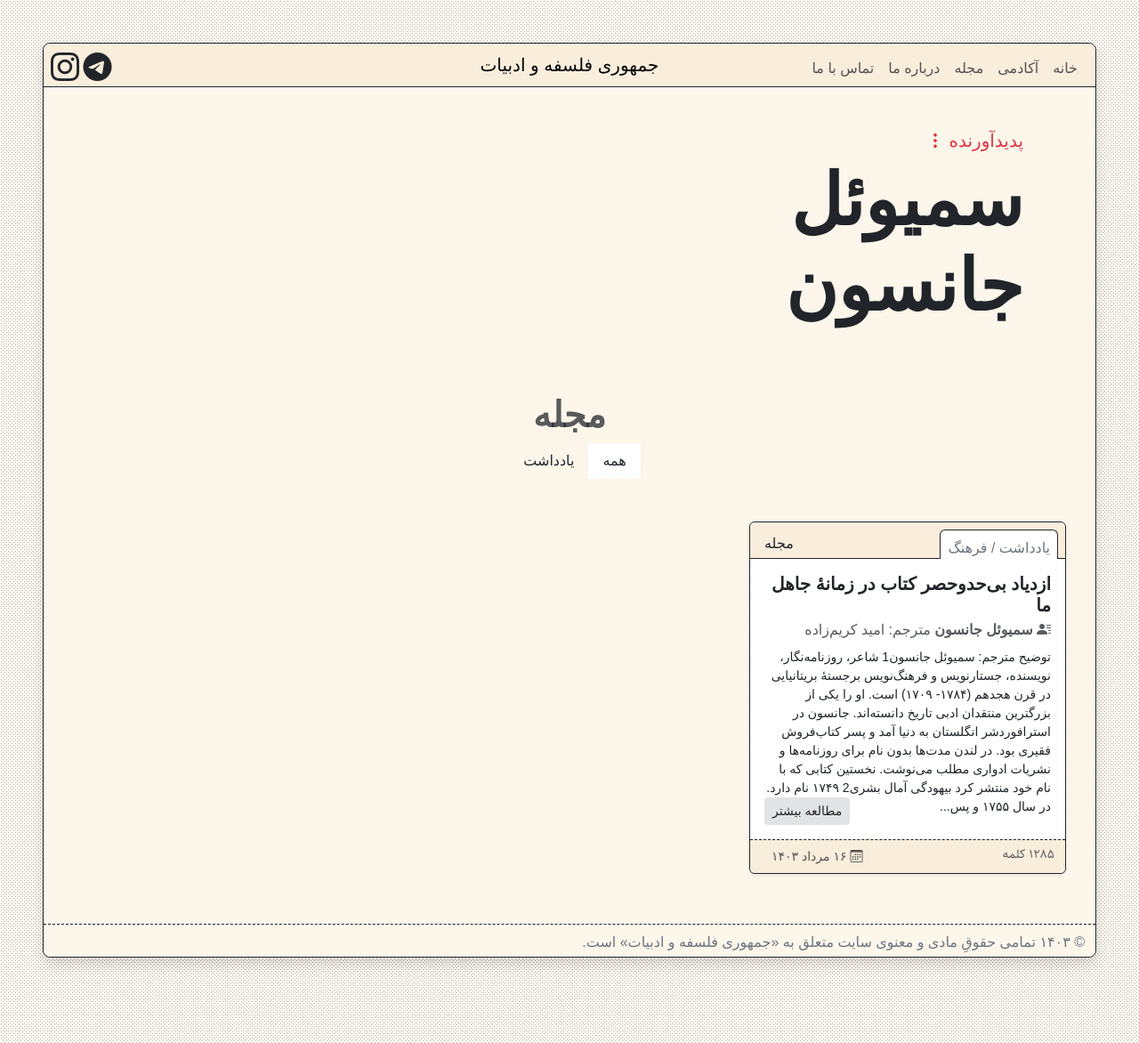
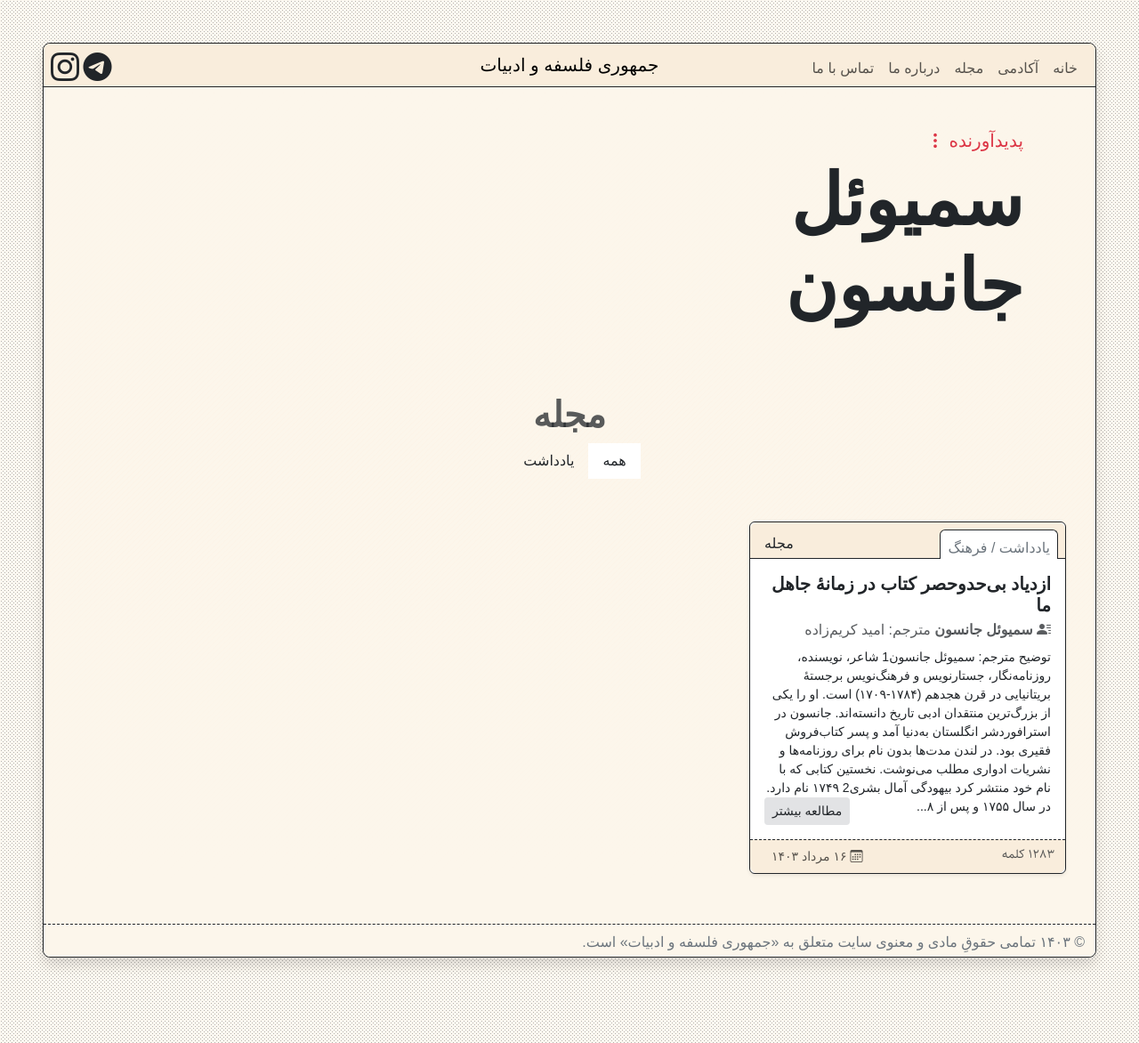
Before and after one commit to phicudemy/phicudemy.github.io, a Jekyll site: the page built from _people/samueljohnson.md, in a window 1280 px wide. Shown: the whole page at 89% size. Built offline with Jekyll 4.4.1, drawn with Linux system fonts in a browser that asks for light colours; some web fonts are replaced.

Commit message:
TinaCMS content update

```diff
--- a/_posts/2024-08-07-samueljohnson.md
+++ b/_posts/2024-08-07-samueljohnson.md
@@ -21,8 +21,9 @@ excerpt: >-
   کاهلی‌مان از ما نهان کرده است، بزرگی می‌جویند.
 ---
 
+
 **توضیح مترجم:**
-سمیوئل جانسون[^1] شاعر، روزنامه‌نگار، نویسنده، جستارنویس و فرهنگ‌نویس برجستهٔ بریتانیایی در قرن هجدهم (۱۷۸۴- ۱۷۰۹) است. او را یکی از بزرگترین منتقدان ادبی تاریخ دانسته‌اند. جانسون در استرافوردشر انگلستان به دنیا آمد و پسر کتاب‌فروش فقیری بود. در لندن مدت‌ها بدون نام برای روزنامه‌ها و نشریات ادواری مطلب می‌نوشت. نخستین کتابی که با نام خود منتشر کرد بیهودگی آمال بشری[^2] ۱۷۴۹ نام دارد. در سال ۱۷۵۵ و پس از ۸ سال کار مداومِ یک‌تنه، بزرگ‌ترین فرهنگ زبان انگلیسی را منتشر کرد. انتشار این فرهنگ برایش شهرت به همراه آورد. از ۱۷۵۰ تا ۱۷۵۲ کار نوشتن و ویرایش برای مجلهٔ Rambler را تقریباً به‌تنهایی پیش می‌برد. تنها رمانش که در ۱۷۵۹ منتشر شد Rasselas نام دارد. در ۱۷۶۵ ویرایشی انتقادی از نوشته‌های ویلیام شیکسپیر منتشر کرد. مقدمه‌ای که جانسون بر این ویرایش نوشت شیکسپیر را در مقام مهم‌ترین چهرهٔ ادبی انگلستان تثبیت کرد. مجموعهٔ مقدمه‌های زندگینامه‌ای و انتقادی او به آثار شاعران انگلیسی ۱۸۸۱-۱۷۷۹ خود اثر برجسته‌ای در زمینهٔ نقد ادبی به‌شمار می‌آید. جانسون که همنشین دلپذیری به شمار می‌آمد در سال ۱۷۶۴ به پایه‌گذاری کلوبی ادبی کمک کرد که به خاطر اعضای برجسته‌اش شهرت دارد. برخی از این اعضا عبارتند از دیوید گاریک، ادموند برک، آلیور گلدسمیت و جاشوا رینولدز. شهرت گزین‌گویه‌های جانسون او را به یکی از پراستنادترین نویسندگان انگلیسی زبان تبدیل کرده است. زندگینامهٔ مفصل جانسون که توسط جیمز بازوِل –یکی از دوستان و معاشران او– نوشته شده در شمار بهترین زندگینامه‌های تاریخ ادبیات است.
+سمیوئل جانسون[^1] شاعر، نویسنده، روزنامه‌نگار، جستارنویس و فرهنگ‌نویس برجستۀ بریتانیایی در قرن هجدهم (۱۷۸۴-۱۷۰۹) است. او را یکی از بزرگ‌ترین منتقدان ادبی تاریخ دانسته‌اند. جانسون در استرافوردشر انگلستان به‌دنیا آمد و پسر کتاب‌فروش فقیری بود. در لندن مدت‌ها بدون نام برای روزنامه‌ها و نشریات ادواری مطلب می‌نوشت. نخستین کتابی که با نام خود منتشر کرد بیهودگی آمال بشری[^2] ۱۷۴۹ نام دارد. در سال ۱۷۵۵ و پس از ۸ سال کار مداومِ یک‌تنه، بزرگ‌ترین فرهنگ زبان انگلیسی را منتشر کرد. انتشار این فرهنگ برایش شهرت به همراه آورد. از ۱۷۵۰ تا ۱۷۵۲ کار نوشتن و ویرایش برای مجلهٔ Rambler را تقریباً به‌تنهایی پیش می‌برد. تنها رمانش که در ۱۷۵۹ منتشر شد Rasselas نام دارد. در ۱۷۶۵ ویرایشی انتقادی از نوشته‌های ویلیام شیکسپیر منتشر کرد. مقدمه‌ای که جانسون بر این ویرایش نوشت شیکسپیر را در مقام مهم‌ترین چهرهٔ ادبی انگلستان تثبیت کرد. مجموعهٔ مقدمه‌های زندگینامه‌ای و انتقادی او به آثار شاعران انگلیسی ۱۸۸۱-۱۷۷۹ خود اثر برجسته‌ای در زمینهٔ نقد ادبی به‌شمار می‌آید. جانسون که همنشین دلپذیری به شمار می‌آمد در سال ۱۷۶۴ به پایه‌گذاری کلوبی ادبی کمک کرد که به خاطر اعضای برجسته‌اش شهرت دارد. برخی از این اعضا عبارتند از دیوید گاریک، ادموند برک، آلیور گلدسمیت و جاشوا رینولدز. شهرت گزین‌گویه‌های جانسون او را به یکی از پراستنادترین نویسندگان انگلیسی زبان تبدیل کرده است. زندگینامهٔ مفصل جانسون که توسط جیمز بازوِل –یکی از دوستان و معاشران او– نوشته شده در شمار بهترین زندگینامه‌های تاریخ ادبیات است.
 <br><br>
 مجموعهٔ کامل آثار جانسون که در ۲۳ جلد و توسط انتشارات دانشگاه ییل منتشر شده جامع‌ترین ویرایش مجموعهٔ آثار او به شمار می‌آید. نخستین جلد این مجموعه در سال ۱۹۵۵ و آخرین آن در سال ۲۰۱۸ منتشر شده است. در سال ۲۰۲۱ و پس از پایان انتشار این مجموعه، انتشارات دانشگاه ییل گزیده‌ای از مهم‌ترین آثار جانسون را در یک جلد (۸۵۳ صفحه) منتشر کرد. این گزیده مشخصاً به منظور تسهیل استفادهٔ دانشجویان، معلمان و خوانندگان عمومی منتشر شده است. مطلبی که در پی می‌آید ترجمه‌ای است از یکی از نوشته‌های جانسون در مجلهٔ The Idler در سال ۱۷۵۹. این نوشته بر اساس مجموعهٔ آثار سمیوئل جانسون –ویرایش دیجیتال دانشگاه ییل– ترجمه شده است. عنوان نوشته را مترجم برگزیده است.
 
```
